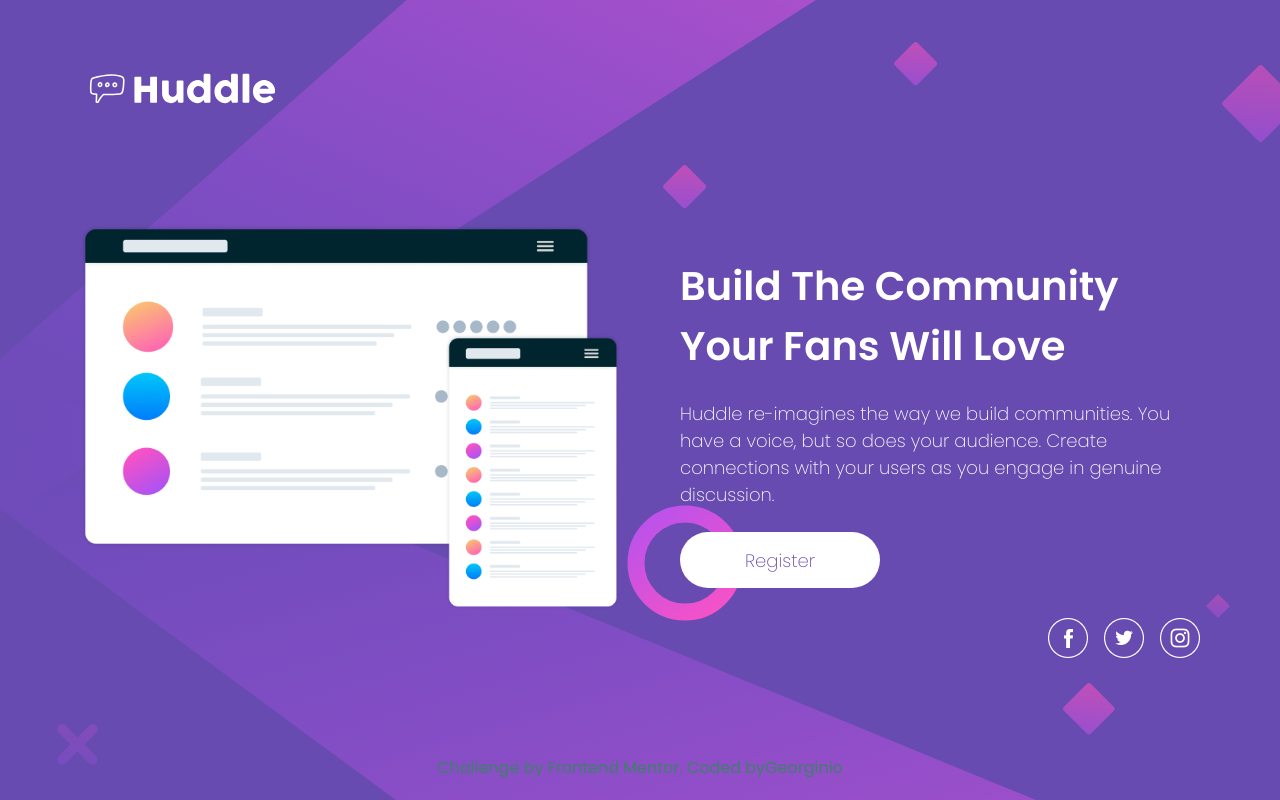
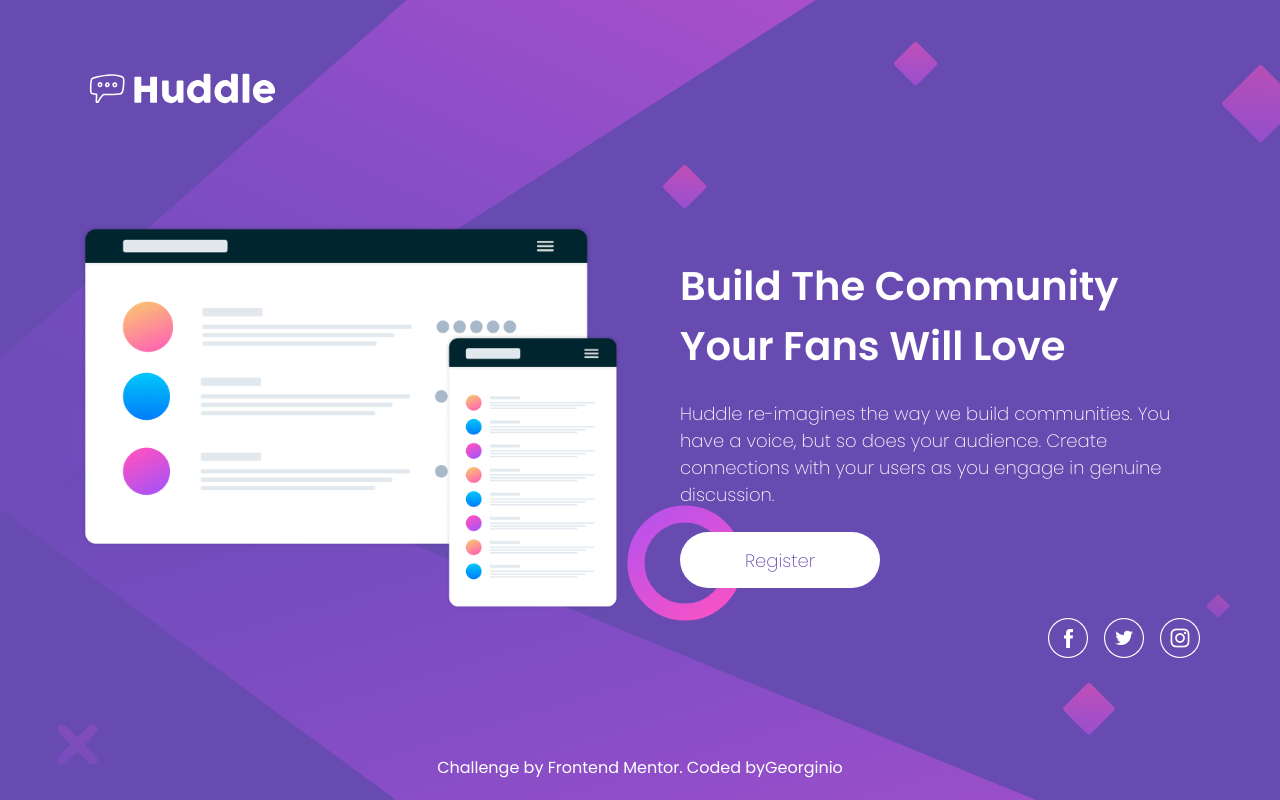
Before and after one commit to Georginio-prod/Huddle-landing-page, a website built with Vite: page index.html in a window 1280 px wide. Built offline with nearby package versions, Linux system fonts and the light colour scheme.

Commit message:
style: modif color

```diff
--- a/sass/style.scss
+++ b/sass/style.scss
@@ -181,7 +181,7 @@
 .attribution {
     display: flex;
     justify-content: center;
-    color: #3D8168;
+    color: #ffffff;
     position: absolute;
     bottom: 20px;
     width: 100%;
@@ -194,7 +194,7 @@
 }
 
 .attribution a:visited {
-    color: rgb(23, 150, 61); /* Couleur des liens visités */
+    color: rgb(0, 0, 0); /* Couleur des liens visités */
 }
 
 .attribution a:hover {
```
